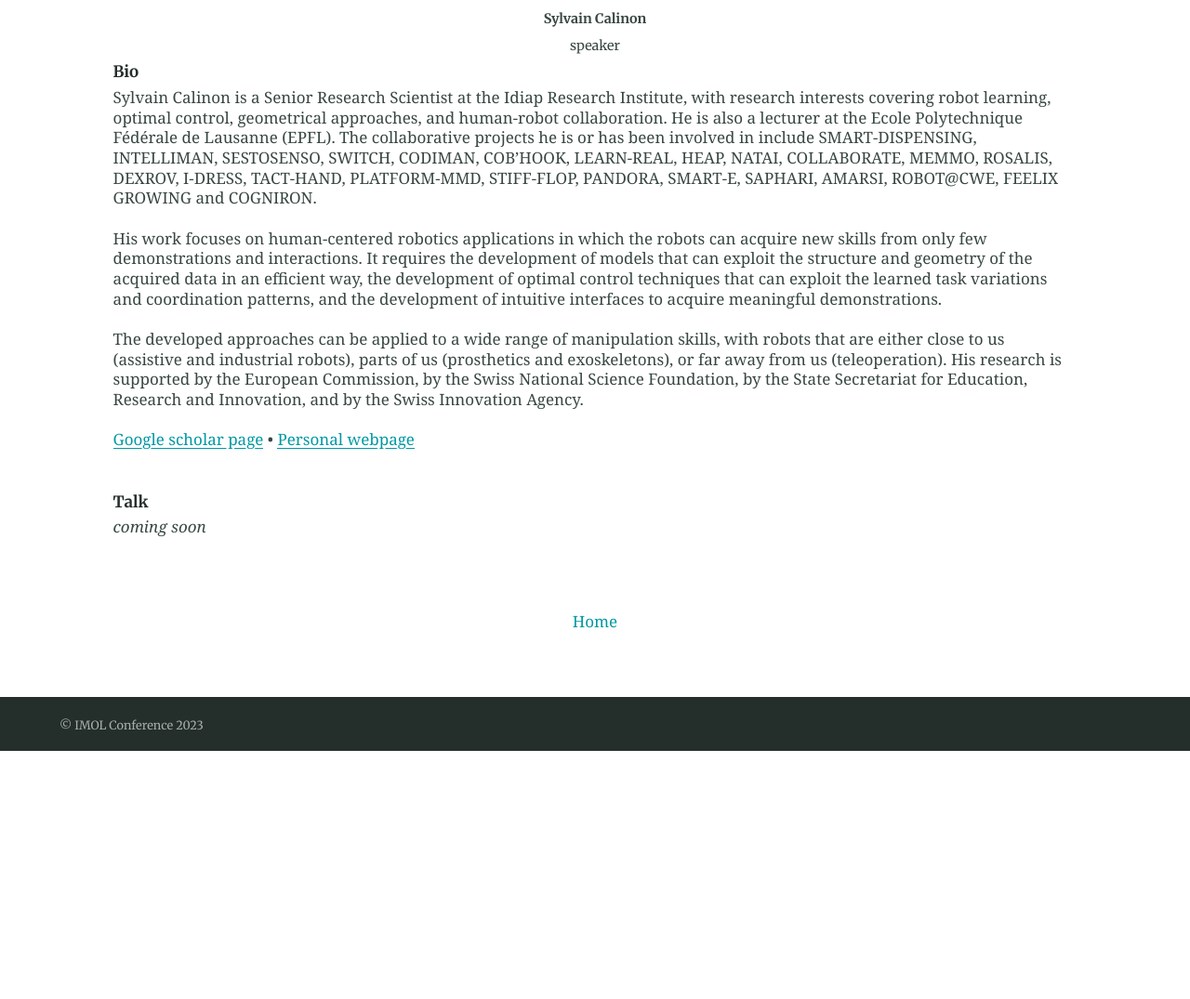
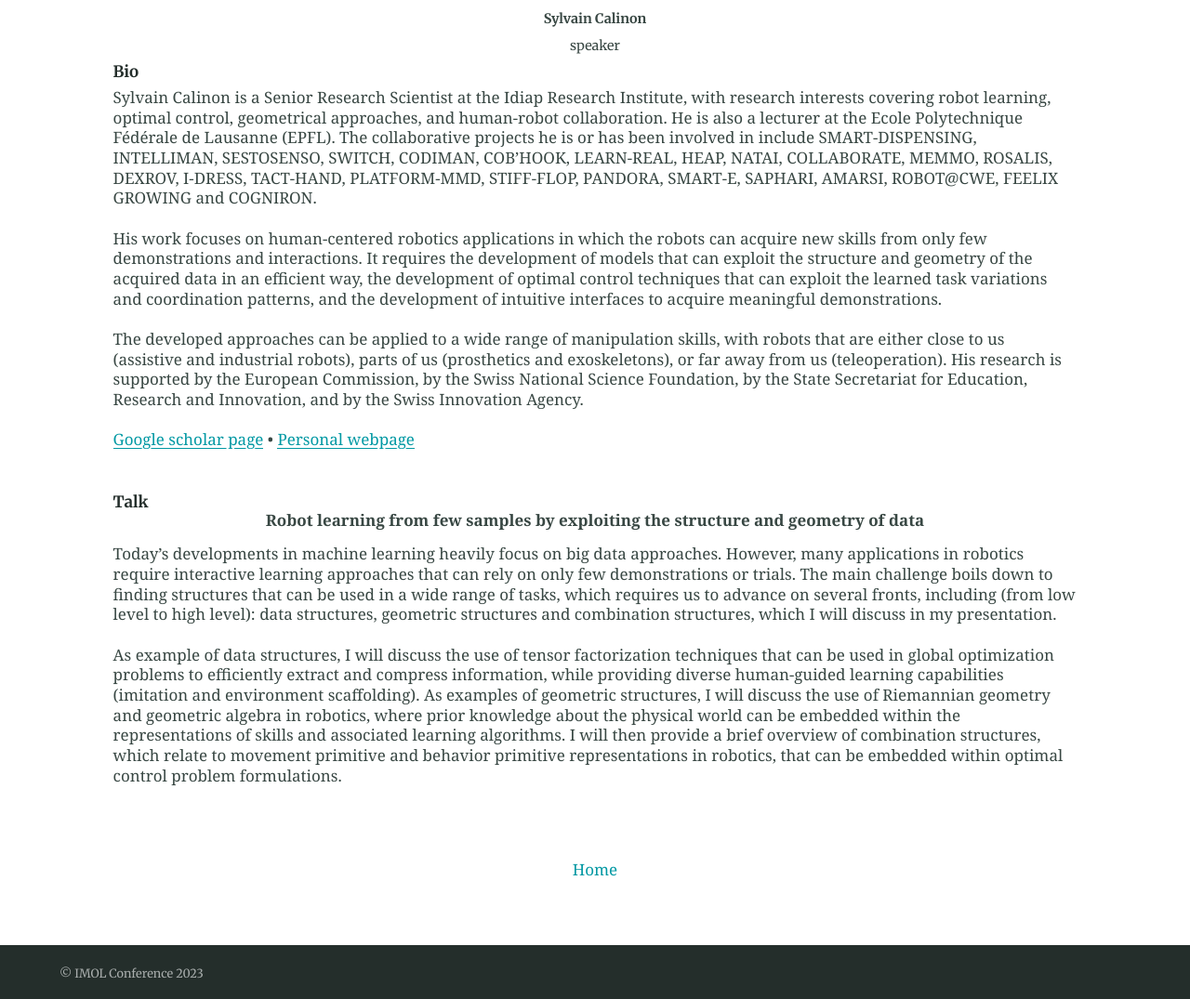
Before and after one commit to imolconf2023/imolconf2023.github.io, a Jekyll site: the page built from people/sylvain_calinon.md, in a window 1280 px wide, cut to the strip 348-1423 px from the top of the page. Shown: the whole strip at 93% size. Built offline with Jekyll 4.4.1, drawn with Linux system fonts in a browser that asks for light colours; before the commit the page ends 1156 px from its top, so only the background shows below that.

Commit message:
updating talk desc + fix frontpage date issue

```diff
--- a/people/sylvain_calinon.md
+++ b/people/sylvain_calinon.md
@@ -23,7 +23,6 @@
 
 ###### Bio
 
-
 Sylvain Calinon is a Senior Research Scientist at the Idiap Research Institute, with research interests covering robot learning, optimal control, geometrical approaches, and human-robot collaboration. He is also a lecturer at the Ecole Polytechnique Fédérale de Lausanne (EPFL). The collaborative projects he is or has been involved in include SMART-DISPENSING, INTELLIMAN, SESTOSENSO, SWITCH, CODIMAN, COB'HOOK, LEARN-REAL, HEAP, NATAI, COLLABORATE, MEMMO, ROSALIS, DEXROV, I-DRESS, TACT-HAND, PLATFORM-MMD, STIFF-FLOP, PANDORA, SMART-E, SAPHARI, AMARSI, ROBOT@CWE, FEELIX GROWING and COGNIRON.
 <br>
 <br>
@@ -42,7 +41,32 @@ The developed approaches can be applied to a wide range of manipulation skills,
 
 ###### Talk
 
-*coming soon*
+
+<div align="center">
+	<b>Robot learning from few samples by exploiting the structure and geometry of data</b>
+</div>
+
+Today's developments in machine learning heavily focus on big data
+approaches. However, many applications in robotics require interactive
+learning approaches that can rely on only few demonstrations or trials.
+The main challenge boils down to finding structures that can be used in
+a wide range of tasks, which requires us to advance on several fronts,
+including (from low level to high level): data structures, geometric
+structures and combination structures, which I will discuss in my
+presentation.
+<br>
+<br>
+As example of data structures, I will discuss the use of tensor
+factorization techniques that can be used in global optimization
+problems to efficiently extract and compress information, while
+providing diverse human-guided learning capabilities (imitation and
+environment scaffolding). As examples of geometric structures, I will
+discuss the use of Riemannian geometry and geometric algebra in
+robotics, where prior knowledge about the physical world can be embedded
+within the representations of skills and associated learning algorithms.
+I will then provide a brief overview of combination structures, which
+relate to movement primitive and behavior primitive representations in
+robotics, that can be embedded within optimal control problem formulations.
 
 
 
```
Also changed, not shown: index.md (+1 -1 lines), people/emre_ugur.md (+18 -0 lines), 5 other files.
